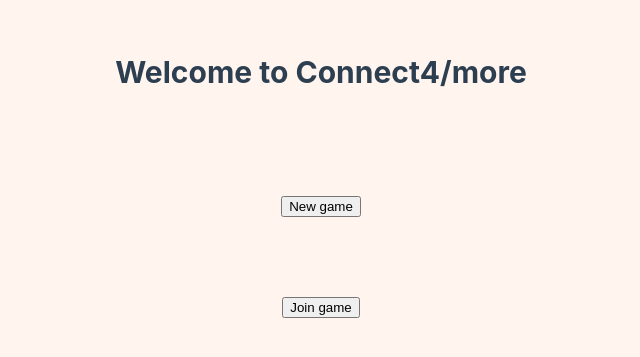
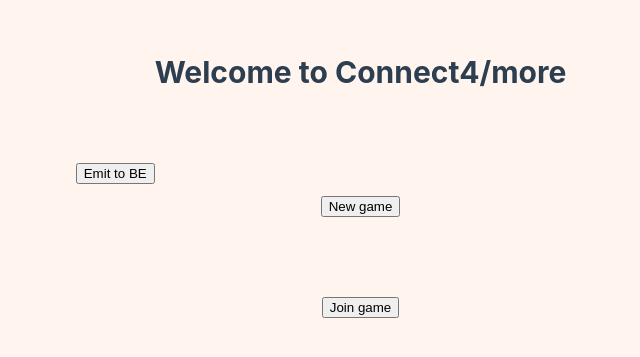
Before and after one commit to RobertMoravek/connect-four-or-more, a Vue app in the folder Vue/: page / in a window 1280 px wide. Shown: the part 235-592 px from the top of the page, without its empty margins (319-959 px from the left). Built offline with nearby package versions, Linux system fonts and the light colour scheme; no server answers.

Commit message:
test socket.io from FE

```diff
--- a/Vue/src/App.vue
+++ b/Vue/src/App.vue
@@ -1,20 +1,16 @@
 <script setup lang="ts">
 import { onMounted, onUnmounted, ref, computed } from "vue";
 // import { RouterLink, RouterView } from "vue-router";
-
-import { RouterLink, RouterView } from "vue-router";
-import HelloWorld from "./components/HelloWorld.vue";
-
-import { io } from "socket.io-client";
-const URL = "http://localhost:8080";
-const socket = io(URL, { autoConnect: false });
-socket.connect();
-
 import StartMenu from "./components/StartMenu.vue";
 import ConfigMenu from "./components/ConfigMenu.vue";
 import GameScreen from "./components/GameScreen.vue";
 import ResultsView from "./components/ResultsView.vue";
 import type { Player, GameState, LeaveEventPayload } from "../types";
+import { io } from "socket.io-client";
+
+const URL = "http://localhost:8080";
+const socket = io(URL, { autoConnect: false });
+socket.connect();
 
 //get window size dynamically
 let windowWidth = ref<number>(window.innerWidth);
@@ -42,6 +38,10 @@ const slotSize = computed<number>(() =>
     )
   )
 );
+
+const emit = (): void => {
+  socket.emit("new-game");
+};
 // const toggle = (): void => {
 //   newGame.value = !newGame.value;
 // };
@@ -49,6 +49,7 @@ const slotSize = computed<number>(() =>
 
 <template>
   <div id="container">
+    <button @click="emit">Emit to BE</button>
     <StartMenu
       @update-player="(p:Player) => player = p"
       v-if="player === null && gameState === 'config'"
```
Also changed, not shown: 22 other files (tests, documents, lock files or other folders).
